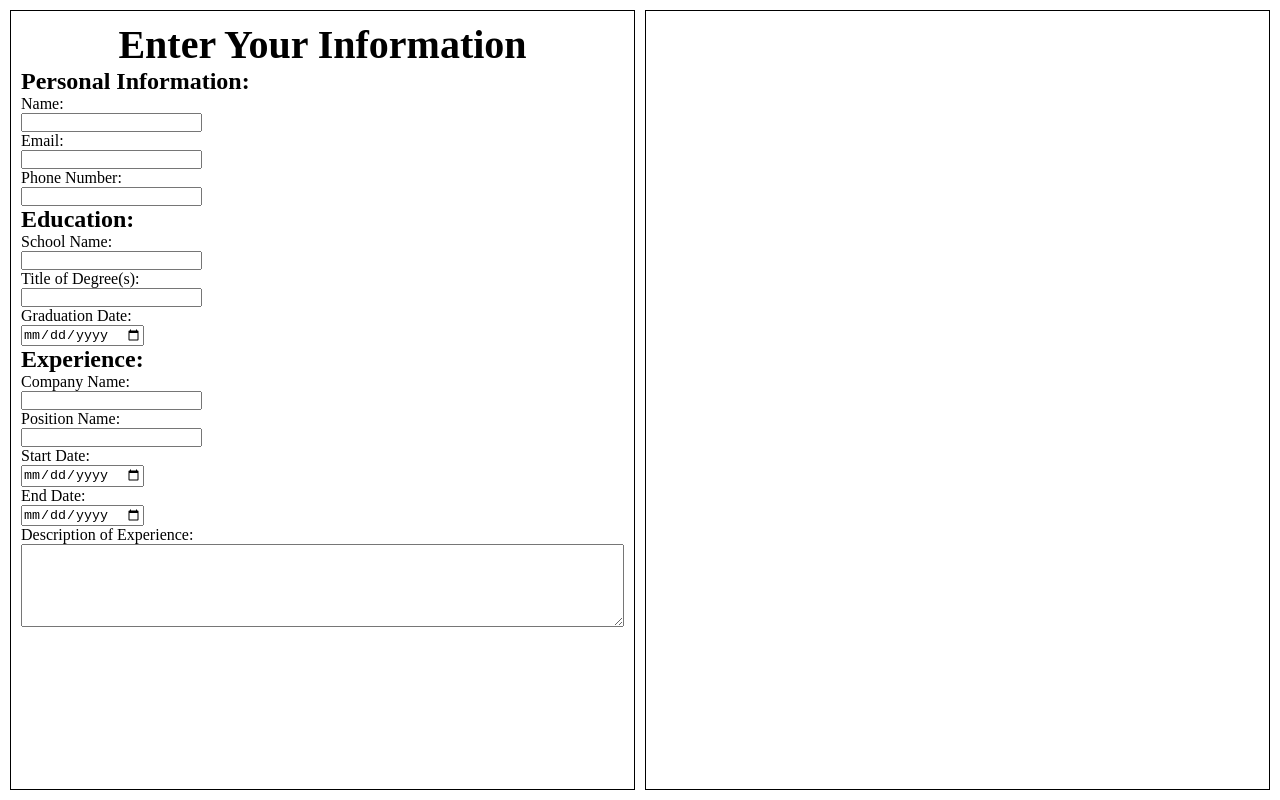
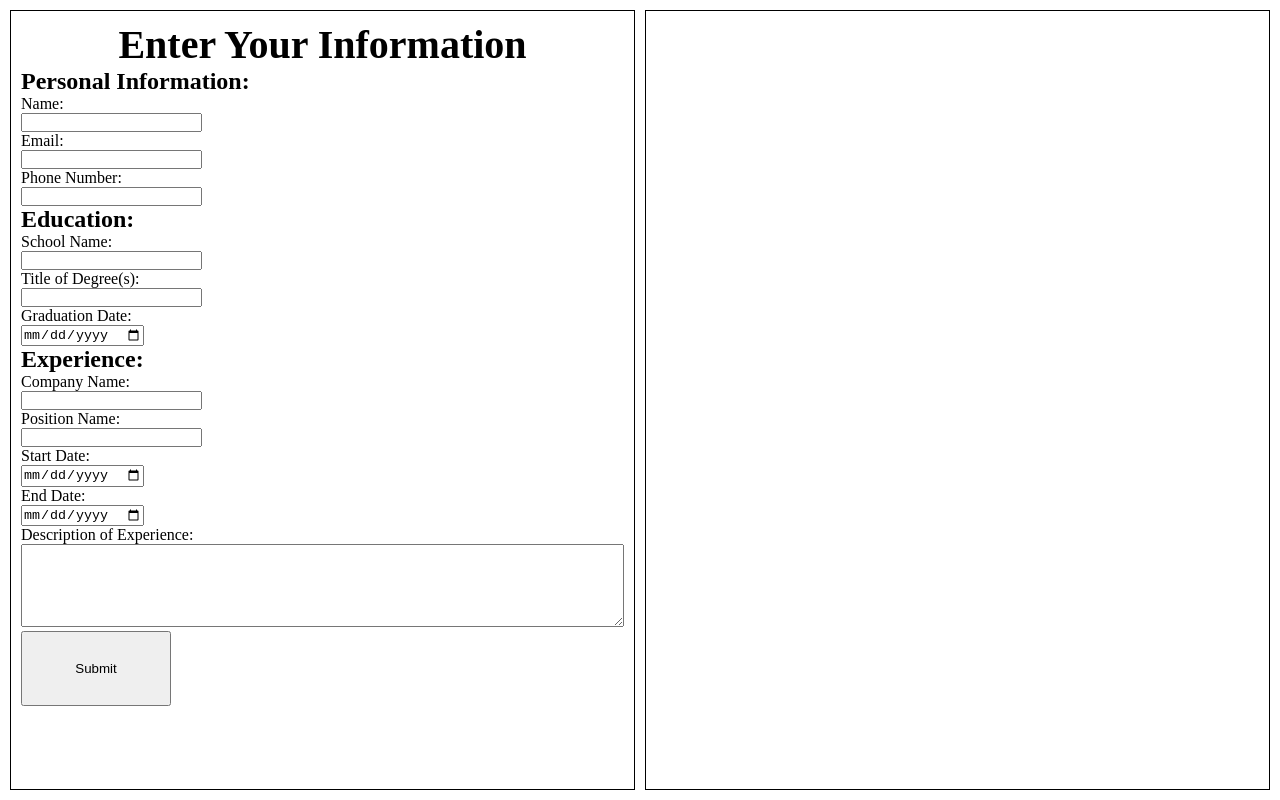
Before and after one commit to devchap8/cv-application, a React (Vite) app: page / in a window 1280 px wide. Built offline with nearby package versions, Linux system fonts and the light colour scheme.

Commit message:
Pull data from form

```diff
--- /dev/null
+++ b/src/components/app.jsx
@@ -0,0 +1,17 @@
+import FormContainer from './form-container.jsx'
+import { useState } from 'react'
+
+export default function App() {
+    const [cvData, setCvData] = useState("");
+    const getCvData = (data) => {
+    setCvData(data);
+    console.log(data);
+    }
+
+    return (
+        <main>
+            <FormContainer sendCvData={getCvData}></FormContainer>
+            <div className="csvContainer"></div>
+        </main>
+    );
+}
--- a/src/components/enter-edu.jsx
+++ b/src/components/enter-edu.jsx
@@ -1,7 +1,7 @@
 export default function EnterEdu() {
     return (
         <section className="enterEduSection formSection">
-            <h2 classname="sectionHeader">Education:</h2>
+            <h2 className="sectionHeader">Education:</h2>
             <label for="schoolName">School Name:</label><br/>
             <input type="text" id="schoolName" name="schoolName"></input><br/>
             <label for="degrees">Title of Degree(s):</label><br/>
--- a/src/components/enter-info.jsx
+++ b/src/components/enter-info.jsx
@@ -1,7 +1,7 @@
 export default function EnterInfo() {
     return (
         <section className="enterInfoSection formSection">
-            <h2 classname="sectionHeader">Personal Information:</h2>
+            <h2 className="sectionHeader">Personal Information:</h2>
             <label for="name">Name:</label><br/>
             <input type="text" id="name" name="name"></input><br/>
             <label for="email">Email:</label><br/>
--- a/src/components/form-container.jsx
+++ b/src/components/form-container.jsx
@@ -3,14 +3,22 @@ import EnterInfo from './enter-info';
 import EnterEdu from './enter-edu';
 import EnterExperience from './enter-experience';
 
-export default function FormContainer() {
+export default function FormContainer({sendCvData}) {
+
+    const handleSubmit = (e) => {
+        e.preventDefault();
+        const formData = new FormData(e.target);
+        const data = Object.fromEntries(formData.entries());
+        sendCvData(data);
+    }
 
     return (
-        <form className="formContainer">
+        <form className="formContainer" onSubmit={handleSubmit}>
             <h1>Enter Your Information</h1>
             <EnterInfo></EnterInfo>
             <EnterEdu></EnterEdu>
             <EnterExperience></EnterExperience>
+            <button className="submitButton">Submit</button>
         </form>
     );
 
--- a/src/main.jsx
+++ b/src/main.jsx
@@ -1,13 +1,10 @@
 import { StrictMode } from 'react'
 import { createRoot } from 'react-dom/client'
-import FormContainer from './components/form-container'
+import App from './components/app'
 import './styles/index.css'
 
 createRoot(document.getElementById('root')).render(
   <StrictMode>
-    <main>
-      <FormContainer></FormContainer>
-      <div className="csvContainer"></div>
-    </main>
+    <App/>
   </StrictMode>,
 )
--- a/src/styles/index.css
+++ b/src/styles/index.css
@@ -17,12 +17,20 @@ main {
   border: 1px solid black;
   min-width: 350px;
   max-width: 800px;
+  position: relative;
   display: flex;
   flex: 1;
   padding: 10px;
   @media (max-width: 550px) {
     padding: 5px;
   }
+}
+
+.submitButton {
+  /* position: absolute; */
+  width: 150px;
+  height: 75px;
+  /* right: 25px; */
 }
 
 
```
